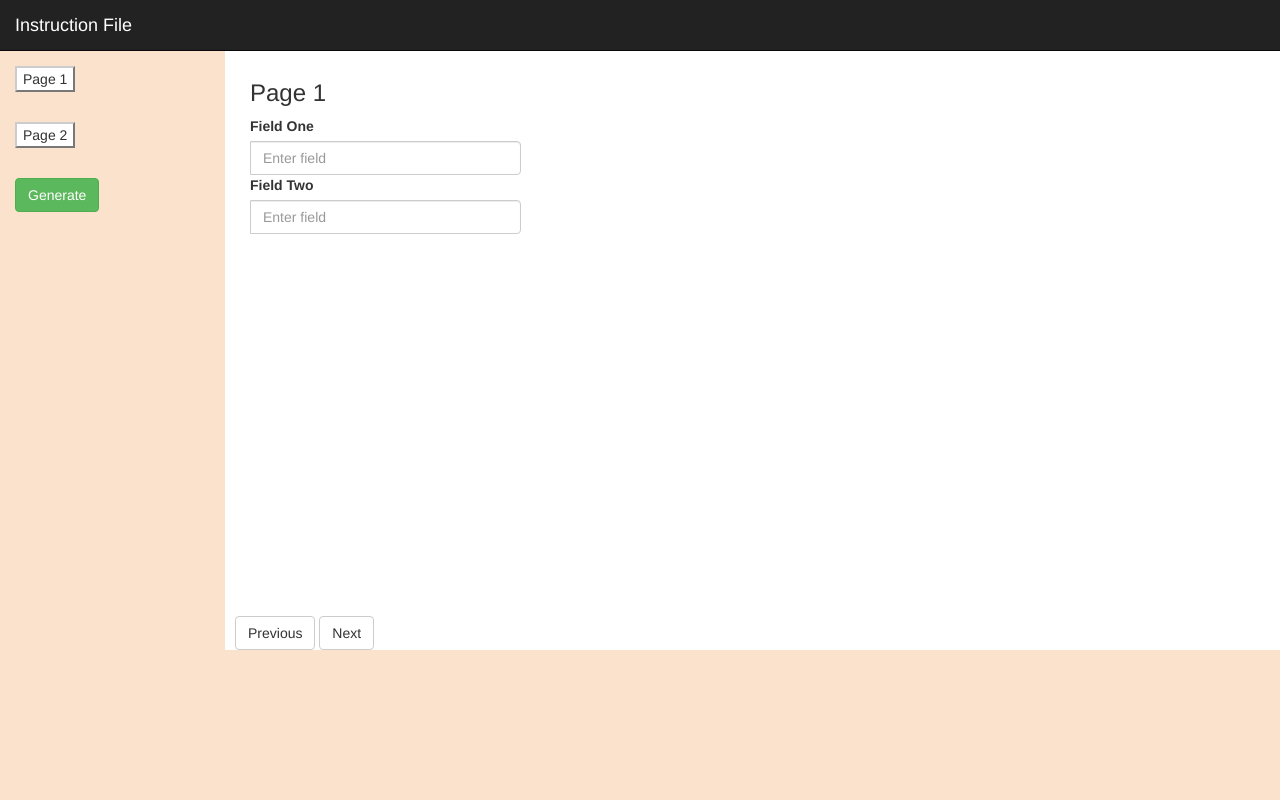
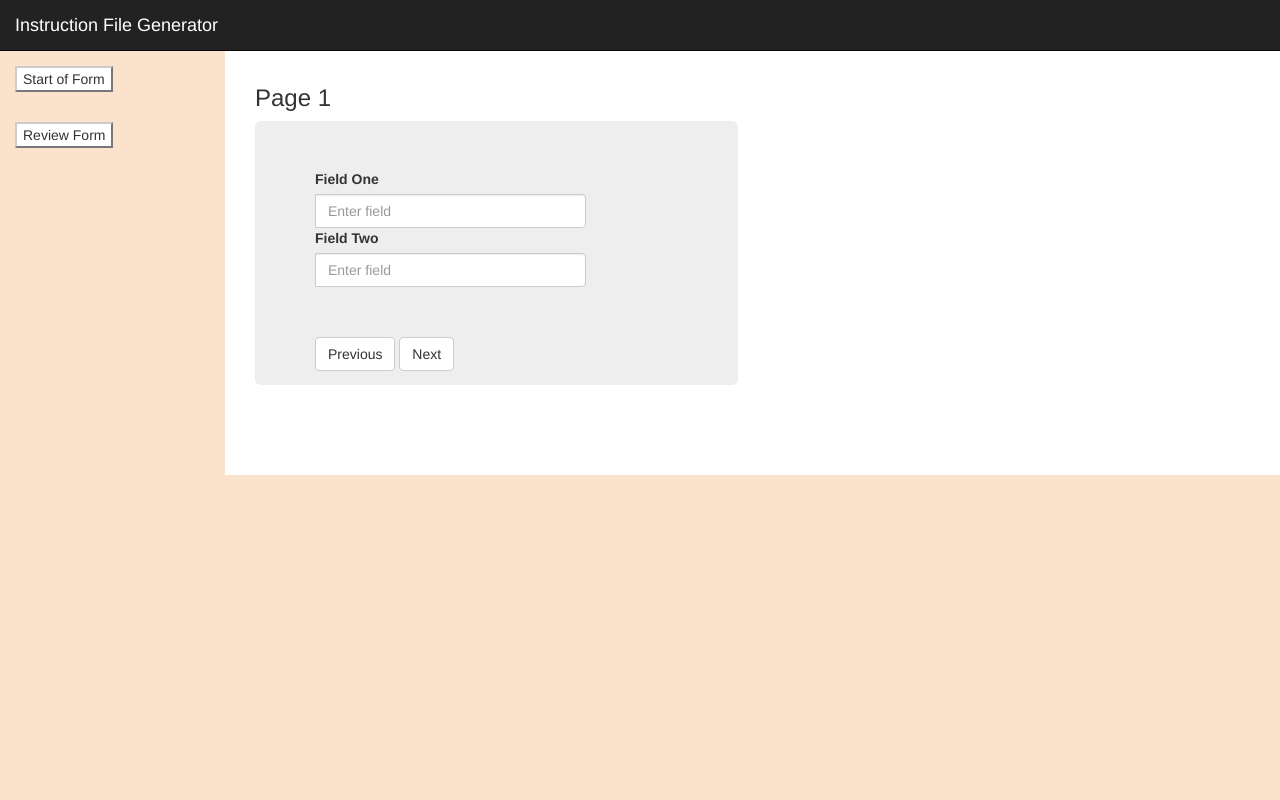
Before and after one commit to mnaircckel/calpalyn-web-gen, a Flask app: page / in a window 1280 px wide. Run offline with Flask 2, Linux system fonts and the light colour scheme; some libraries are stand-ins or nearby versions.

Commit message:
Prototype

```diff
--- a/application.py
+++ b/application.py
@@ -2,12 +2,14 @@ from flask import Flask, request, render_template
 app = Flask(__name__)
 app.config.update(
     DEBUG=True,
-    TEMPLATES_AUTO_RELOAD = True
+    TEMPLATES_AUTO_RELOAD=True
 )
 
-@app.route('/')
-def hello_world():
+@app.route('/', methods=['GET', 'POST'])
+def handle_page():
+    if request.method == 'POST':
+        print str(request.form)
     return render_template('index.html')
 
 if __name__ == "__main__":
-	app.run()
+  app.run()
--- a/static/main.js
+++ b/static/main.js
@@ -2,12 +2,15 @@ var vform = new Vue({
   el: '#vform',
   data: {
     page: 1,
-    maxPage: 2,
+    maxPage: 4,
     field1: '',
     field2: '',
     field3: '',
     field4: '',
-    field5: ''
+    field5: '',
+    field6: '',
+    field7: '',
+    field8: ''
   },
   methods: {
     previousPage: function () {
--- a/static/sb-admin.css
+++ b/static/sb-admin.css
@@ -23,7 +23,7 @@ body {
 
 #page-wrapper {
     width: 100%;
-    min-height: 600px;
+    height: 100%;
     position: relative;
     background-color: #fff;
 }
@@ -39,7 +39,8 @@ body {
     }
 
     #page-wrapper {
-        padding: 10px;
+        padding: 15px;
+        padding-bottom: 60px;
     }
 }
 
@@ -229,6 +230,6 @@ ul.alert-dropdown {
 
 /* Custom Colored Panels */
 .container-footer {
-    position: absolute;
-    bottom: 0;
+    padding-top: 50px;
+    height: 50px;
 }
--- a/templates/index.html
+++ b/templates/index.html
@@ -4,22 +4,16 @@
 <head>
     <meta charset="utf-8">
     <meta http-equiv="X-UA-Compatible" content="IE=edge">
-
     <title>Calpalyn - Instruction File Generator</title>
-
     <!-- Bootstrap Core CSS -->
     <link href="{{ url_for('static', filename='bootstrap.min.css') }}" rel="stylesheet">
-
     <!-- Custom CSS -->
     <link href="{{ url_for('static', filename='sb-admin.css') }}" rel="stylesheet">
-
-
 </head>
 
 <body>
     <div id="vform">
         <div id="wrapper">
-
             <!-- Navigation -->
             <nav class="navbar navbar-inverse navbar-fixed-top" role="navigation">
                 <!-- Brand and toggle get grouped for better mobile display -->
@@ -30,7 +24,7 @@
                         <span class="icon-bar"></span>
                         <span class="icon-bar"></span>
                     </button>
-                <a class="navbar-brand">Instruction File</a>
+                    <a class="navbar-brand">Instruction File Generator</a>
                 </div>
                 <!-- Top Menu Items -->
                 <ul class="nav navbar-right top-nav">
@@ -39,96 +33,103 @@
                 <div class="collapse navbar-collapse navbar-ex1-collapse">
                     <ul class="nav navbar-nav side-nav">
                         <li>
-                        <a><button class ="btn-default" v-on:click="page = 1"><i class="fa"></i> Page 1</button></a>
+                            <a>
+                                <button class="btn-default" v-on:click="page = 1"><i class="fa"></i> Start of Form </button>
+                            </a>
                         </li>
                         <li>
-                        <a><button class ="btn-default" v-on:click="page = 2"><i class="fa"></i> Page 2</button></a>
+                            <a>
+                                <button class="btn-default" v-on:click="page = maxPage"><i class="fa"></i> Review Form</button>
+                            </a>
                         </li>
-                    <li>
-                        <a><button type="submit" class="btn btn-success" value="Submit">Generate</button></a>
-                    </li>
-
                     </ul>
                 </div>
                 <!-- /.navbar-collapse -->
             </nav>
-
+            <form method="POST">
                 <div id="page-wrapper">
-
                     <div class="container-fluid">
-
                         <!-- Page Heading -->
                         <div class="row">
                         </div>
                         <!-- /.row -->
-
                         <div class="row">
                             <div class="col-lg-6">
-
                                 <h3>Page [[ page ]] </h3>
+                                <div class="jumbotron">
 
                                     <!-- Pages for Calpalyn -->
-                  <div v-if="page === 1">
+                                    <div v-if="page === 1 || page === maxPage">
                                         <div class="input-group">
                                             <label>Field One</label>
-                      <input class="form-control" v-model="field1" placeholder="Enter field">
+                                            <input class="form-control" v-model="field1" name="field1" placeholder="Enter field">
                                         </div>
                                         <div class="input-group">
                                             <label>Field Two</label>
-                      <input class="form-control" v-model="field2" placeholder="Enter field">
+                                            <input class="form-control" v-model="field2" name="field2" placeholder="Enter field">
                                         </div>
                                     </div>
 
-                  <div v-else-if="page === 2">
+                                    <div v-if="page === 2 || page === maxPage">
                                         <div class="input-group">
                                             <label>Field Three</label>
-                      <input class="form-control" v-model="field3" placeholder="Enter field">
+                                            <input class="form-control" v-model="field3" name="field3" placeholder="Enter field">
                                         </div>
                                         <div class="input-group">
                                             <label>Field Four</label>
-                      <input class="form-control" v-model="field4" placeholder="Enter field">
+                                            <input class="form-control" v-model="field4" name="field4" placeholder="Enter field">
                                         </div>
                                         <div class="input-group">
                                             <label>Field Five</label>
-                      <input class="form-control" v-model="field5" placeholder="Enter field">
+                                            <input class="form-control" v-model="field5" name="field5" placeholder="Enter field">
                                         </div>
                                     </div>
 
-                  <div v-else>
+                                    <div v-if="page === 3 || page === maxPage">
+                                        <div class="input-group">
+                                            <label>Field Six</label>
+                                            <input class="form-control" v-model="field6" name="field6" placeholder="Enter field">
+                                        </div>
+                                        <div class="input-group">
+                                            <label>Field Seven</label>
+                                            <input class="form-control" v-model="field7" name="field7" placeholder="Enter field">
+                                        </div>
+                                        <div class="input-group">
+                                            <label>Field Eight</label>
+                                            <input class="form-control" v-model="field8" name="field8" placeholder="Enter field">
+                                        </div>
                                     </div>
                                     <!-- End Pages for Calpalyn -->
 
+                                    <div class="container-footer" v-if="page !== maxPage">
+                                    <button type="button" v-on:click="previousPage" class="btn btn-default">Previous</button>
+                                    <button type="button" v-on:click="nextPage" class="btn btn-default">Next</button>
+                                    </div>
+                                    <div class="container-footer" v-else>
+                                        <button type="button" v-on:click="previousPage" class="btn btn-default">Previous</button>
+                                        <input type="submit" value="Generate" class="btn btn-success">
+                                    </div>
+                                </div>
+                            </div>
                         </div>
                     </div>
                     <!-- /.row -->
                 </div>
                 <!-- /.container-fluid -->
-
-          <div class="container-footer" v-if="page !== maxPage">
-              <button v-on:click="previousPage" class="btn btn-default" >Previous</button>
-              <button v-on:click="nextPage" class="btn btn-default">Next</button>
-          </div>
-          <div class="container-footer" v-else>
-              <button v-on:click="previousPage" class="btn btn-default" >Previous</button>
-          </div>
         </div>
         <!-- /#page-wrapper -->
-
+        </form>
     </div>
     <!-- /#wrapper -->
     </div>
     <!-- /#wrapper -->
-
     <!-- jQuery -->
     <script src="{{ url_for('static', filename='jquery.js') }}"></script>
-
     <!-- Bootstrap Core JavaScript -->
     <script src="{{ url_for('static', filename='bootstrap.min.js') }}"></script>
-
     <!-- Vue -->
     <script src="{{ url_for('static', filename='vue.js') }}"></script>
     <script src="{{ url_for('static', filename='main.js') }}"></script>
-
 </body>
 
 </html>
```
Also changed, not shown: generate.py (added). Lines whose indentation alone changed are shown as unchanged.
